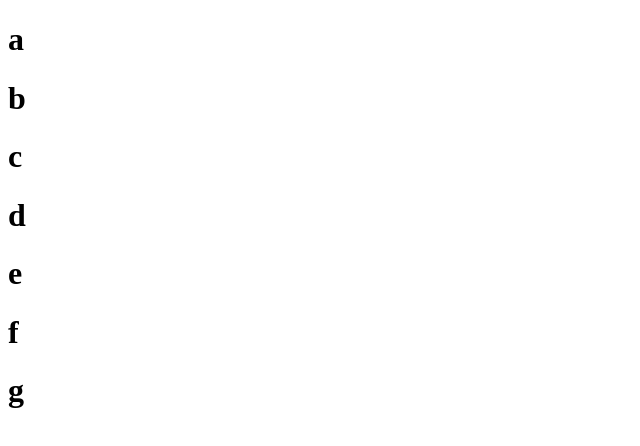
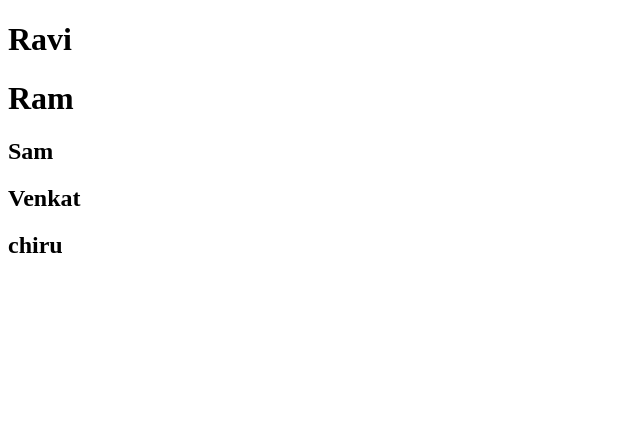
Before and after one commit to Phani1905/JS, a plain HTML site: page DOM.html in a window 1280 px wide. Shown: the whole page, without its empty margins (0-640 px from the left). Drawn offline with Linux system fonts and the light colour scheme.

Commit message:
Add files via upload

```diff
--- a/DOM.html
+++ b/DOM.html
@@ -6,17 +6,73 @@
     <title>Document</title>
 </head>
 <body>
-    <h1 id="a">a</h1>
+    <!-- <h1 id="a">a</h1>
     <h1 class="a">b</h1>
-    <h1>c</h1>
-    <h1>d</h1>
-    <h1>e</h1>
-    <h1>f</h1>
-    <h1>g</h1>
-    <script>
+    <h1 class="b">c</h1>
+    <h1 class="a">d</h1>
+    <h1 class="b">e</h1>
+    <h1 class="a">f</h1>
+    <h1 class="a">g</h1> -->
+    <!-- <ul>
+        <li>Ganesh</li>
+        <li>Ravi</li>
+        <li>Sam</li>
+    </ul> -->
+    <div id="a">
+        <h1>Ravi</h1>
+        <h1>Ram</h1>
+    </div>
+    <div id="b">
+        <h2>Sam</h2>
+        <h2>Venkat</h2>
+    </div>
+    <!-- <script>
         //let x = document.getElementById("a")
         let x = document.getElementsByClassName("a")
         console.log(x)
+        for(let i=0; i<x.length; i++){
+            console.log(x[i])
+        }
+    </script> -->
+    <!-- <script>
+        let x = document.getElementsByTagName("h1")
+        console.log(x)
+        for(let i=0; i<x.length; i++){
+            console.log(x[i])
+        }
+    </script> -->
+    <!-- <script>
+        let x = document.querySelector("h1")
+        console.log(x)
+    </script> -->
+    <!-- <script>
+        let title
+        for(let i=0; i<3; i++){
+            Title = document.createElement("h1")
+            Title.className = 't'
+            Title.textContent = i
+            consloe.log(Title)
+
+        }
+    </script> -->
+    <!-- <script>
+        const ul=document.querySelector("ul")
+        const lists = document.querySelectorAll("li")
+        console.log(ul)
+        console.log(lists)
+        for(const list of lists){
+            console.log(`Removing: ${list.textContent}`)
+            ul.removeChild(list)
+            console.log(lists)
+            console.log(list)
+        }
+    </script> -->
+    <script>
+        let n = document.createElement("h2")
+        n.textContent = "chiru"
+        let p = document.getElementById("b")
+        p.appendChild(n)
+        console.log(p.innerText)
     </script>
 </body>
 </html>
```
